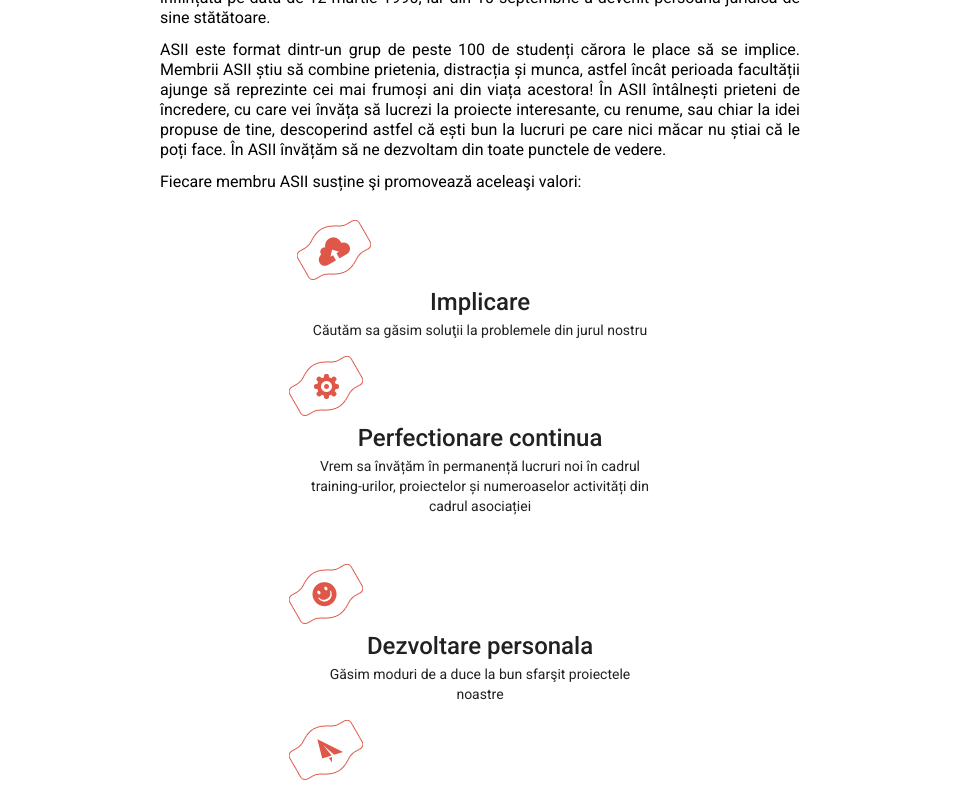
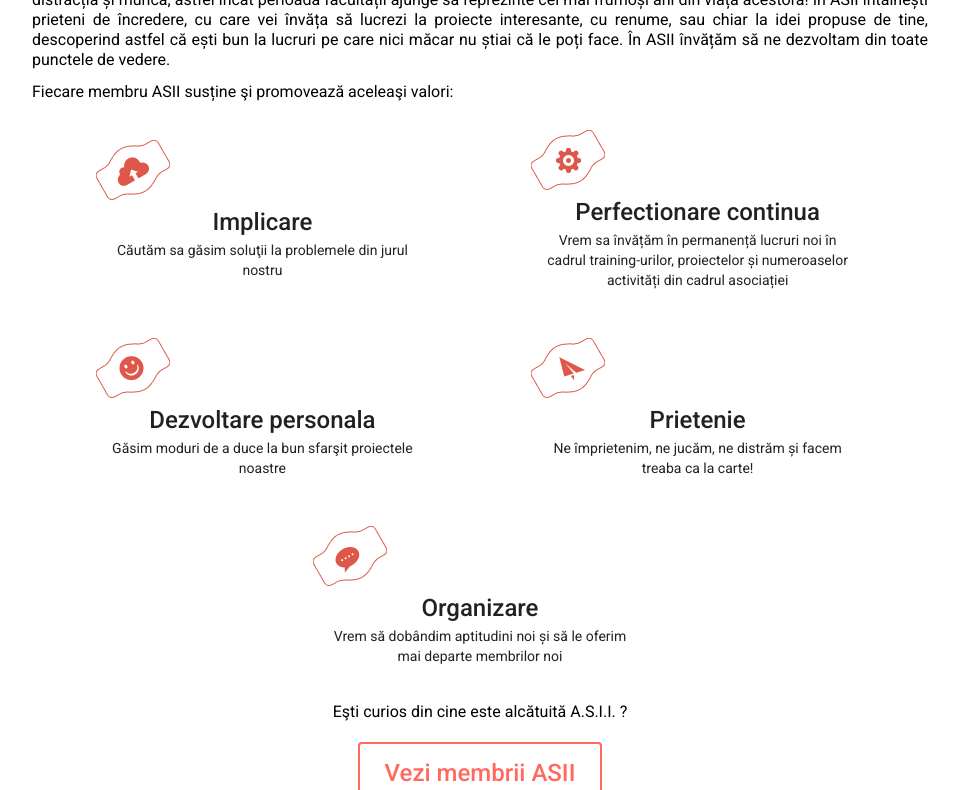
Before and after one commit to teodragoi/SiteAsii, an Angular app in the folder SiteAsii/: page / in a window 1280 px wide. Shown: the part 780-1570 px from the top of the page, without its empty margins (160-1119 px from the left). Built offline with nearby package versions, Linux system fonts and the light colour scheme.

Commit message:
daca about nu arata cum vad eu atunci renunt...tre sa astept headerul cred dar las asta aici

```diff
--- a/SiteAsii/src/app/about/about.component.html
+++ b/SiteAsii/src/app/about/about.component.html
@@ -1,4 +1,4 @@
-<div class="about-container">
+<div id="about" class="about-container">
   <h2>Despre noi...</h2>
   <p>Asociația Studenților Informaticieni Ieșeni este o organizație non-guvernamentală,
       apolitică și non-profit, ce are ca scop apărarea demnității, drepturilor și intereselor
@@ -13,6 +13,7 @@
       să ne dezvoltam din toate punctele de vedere.</p>
  <p>Fiecare membru ASII susține şi promovează aceleaşi valori:</p>
  <div class="row">
+      <div class="column">
         <mat-card class="values-card">
           <img mat-card-image src="assets/assets_about/feature-1.png" alt="Implicare">
           <mat-card-title>Implicare</mat-card-title>
@@ -20,6 +21,8 @@
             <span>Căutăm sa găsim soluţii la problemele din jurul nostru</span>
           </mat-card-content>
         </mat-card>
+    </div>
+    <div class="column">
         <mat-card class="values-card">
           <img mat-card-image src="assets/assets_about/feature-2.png" alt="Perfectionare">
           <mat-card-title>Perfectionare continua</mat-card-title>
@@ -29,7 +32,9 @@
           </mat-card-content>
         </mat-card>
     </div>
+ </div>
  <div class="row">
+  <div class="column">
       <mat-card class="values-card">
         <img mat-card-image src="assets/assets_about/feature-3.png" alt="Dezvoltare">
         <mat-card-title>Dezvoltare personala</mat-card-title>
@@ -37,6 +42,8 @@
           <span>Găsim moduri de a duce la bun sfarşit proiectele noastre</span>
         </mat-card-content>
       </mat-card>
+  </div>
+    <div class="column">
         <mat-card class="values-card">
           <img mat-card-image src="assets/assets_about/feature-4.png" alt="Prietenie">
           <mat-card-title>Prietenie</mat-card-title>
@@ -45,7 +52,9 @@
           </mat-card-content>
         </mat-card>
     </div>
+</div>
 <div class="row">
+  <div class="column">
     <mat-card class="values-card">
       <img mat-card-image src="assets/assets_about/feature-5.png" alt="Organizare">
       <mat-card-title>Organizare</mat-card-title>
@@ -54,6 +63,7 @@
       </mat-card-content>
     </mat-card>
   </div>
+</div>
 <div class="question">
   <h3>Eşti curios din cine este alcătuită A.S.I.I. ?</h3>
   <button mat-stroked-button class="view-button">Vezi membrii ASII</button>
--- a/SiteAsii/src/app/about/about.component.scss
+++ b/SiteAsii/src/app/about/about.component.scss
@@ -1,8 +1,9 @@
 .about-container{
     background: white;
-    margin: 30px auto;
+    margin: auto;
     padding: 30px;
-    width: 50%;
+    width: 70%;
+    position: y;
 }
 .about-container p{
     font-size: 16px;
@@ -17,17 +18,27 @@
     padding: 16px 0;
     width: 100%;
 }
+.column {
+
+    display: inline-block;
+    padding-left: 16px;
+    padding-right: 16px;
+    width: 45%;
+    position: abstract;
+}
 .values-card{
     margin: auto 35px;
     max-width: 350px;
     text-align: center;
+    position: relative;
+    overflow: auto;
 }
 .values-card img{
     width: initial;
 }
 div mat-card {
     transition: none !important;
-     box-shadow: none !important;
+    box-shadow: none !important;
 }
 .question {
     text-align: center;
--- a/SiteAsii/src/app/header/header.component.html
+++ b/SiteAsii/src/app/header/header.component.html
@@ -1,6 +1,6 @@
 <div class="header-bar">
     <div class="link-container">
-        <a href="">Despre</a>
+        <a href="#about">Despre</a>
         <a href="">Departamente</a>
         <img alt="ASII Logo" src="/assets/images/logo.jpg" />
         <a href="">Proiecte</a>
```
Lines whose indentation alone changed are shown as unchanged.
